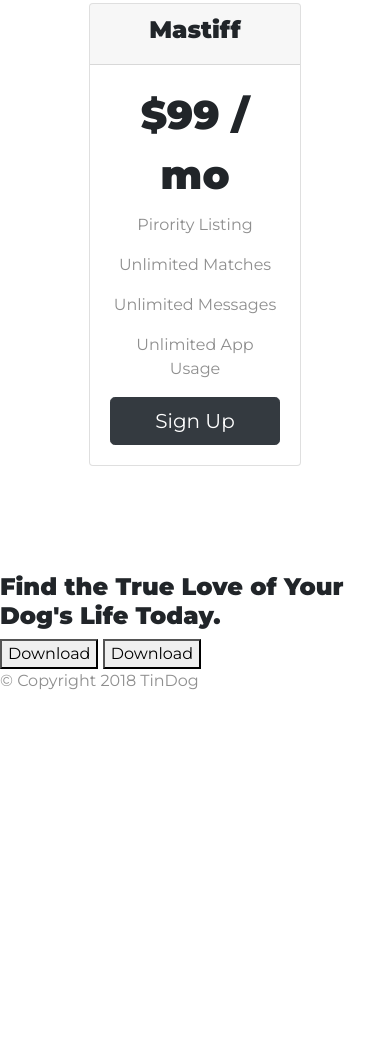
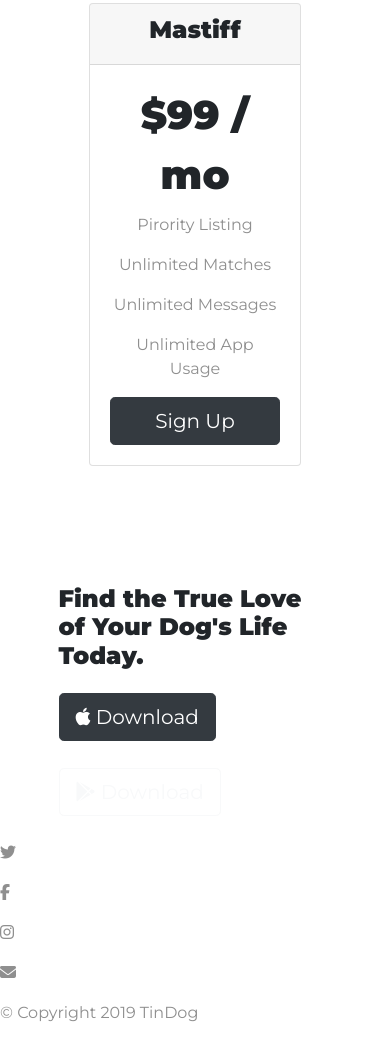
Before and after one commit to Elangeni/Tindog, a plain HTML site: page index.html in a window 390 px wide. Shown: the part 3942-4983 px from the top of the page. Before the commit the page ends 4651 px from the top, so only its background shows below. Drawn offline with nearby package versions, Linux system fonts and the light colour scheme.

Commit message:
Add files via upload
Finished designing the footer and made the website responsive.

```diff
--- a/index.html
+++ b/index.html
@@ -90,10 +90,6 @@
   <!-- Testimonials -->
 
   <section id="testimonials">
-
-
-
-
 
     <div id="testimonial-slide" class="carousel slide" data-ride="false">
       <div class="carousel-inner">
@@ -194,19 +190,22 @@
   <!-- Call to Action -->
 
   <section id="cta">
-
+    <div class="container-fluid">
       <h3>Find the True Love of Your Dog's Life Today.</h3>
-    <button type="button">Download</button>
-    <button type="button">Download</button>
-
+      <button type="button" class="btn btn-dark btn-lg download-button"> <i class="fab fa-apple"></i> Download</button>
+      <button type="button" class="btn btn-outline-light btn-lg download-button"><i class="fab fa-google-play"></i> Download</button>
+    </div>
   </section>
 
 
   <!-- Footer -->
 
   <footer id="footer">
-
-    <p>© Copyright 2018 TinDog</p>
+    <p class="link-logo"><i class="fab fa-twitter"></i></p>
+    <p class="link-logo"><i class="fab fa-facebook-f"></i></p>
+    <p class="link-logo"><i class="fab fa-instagram"></i></p>
+    <p class="link-logo"><i class="fas fa-envelope"></i></p>
+    <p>© Copyright 2019 TinDog</p>
 
   </footer>
 
```
Lines whose indentation alone changed are shown as unchanged.
